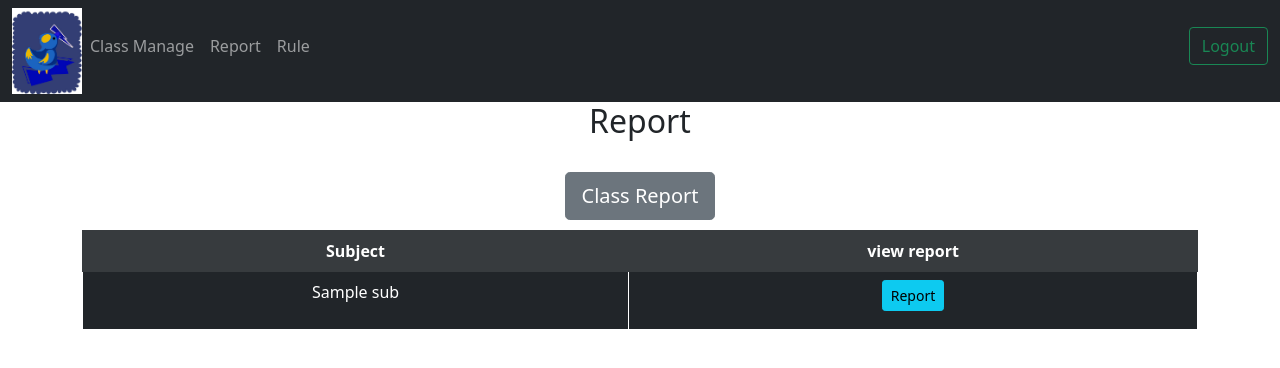
After one commit to taii217/StudentManagement, a Django app: template studentManagement/management/templates/report.html in a window 1280 px wide. The commit adds this page. Shown: the top 368 px of the page. Run offline with Django 3.2, Linux system fonts and the light colour scheme; the template is opened without the code that fills it: most values are stand-ins (such as "Sample title", 1, 10 or a date in 2020).

Commit message:
report view, rule condition

```diff
--- a/studentManagement/management/templates/navbar.html
+++ b/studentManagement/management/templates/navbar.html
@@ -32,7 +32,12 @@
 </nav> -->
 <nav class="navbar navbar-expand-lg navbar-dark bg-dark">
   <div class="container-fluid">
-    <img src="{% static 'images/thunderDuck.jpeg' %}" style="width: 70px; height:80px;">
+    <img src="{% static 'images/thunderDuck.jpeg' %}" style="width: 70px; height:100%;">
+
+    <button class="navbar-toggler" type="button" data-bs-toggle="collapse" data-bs-target="#navbarSupportedContent" aria-controls="navbarSupportedContent" aria-expanded="false" aria-label="Toggle navigation">
+      <span class="navbar-toggler-icon"></span>
+    </button>
+
     <div class="collapse navbar-collapse" id="navbarSupportedContent">
       <ul class="navbar-nav me-auto mb-2 mb-lg-0">
 	      {% if request.user.is_staff %}
@@ -52,7 +57,7 @@
         </li>
         {% endif %}
         <li class="nav-item">
-          <a class="nav-link" href="{% url 'classSummary' %}">Report</a>
+          <a class="nav-link" href="{% url 'report' %}">Report</a>
         </li>
         <li class="nav-item">
           <a class="nav-link" href="{% url 'rules' %}">Rule</a>
--- /dev/null
+++ b/studentManagement/management/templates/report.html
@@ -0,0 +1,48 @@
+{% extends 'main.html' %}
+{% load static %}
+{% block content %}
+<style>
+    a{
+        margin-bottom : 10px
+    }
+</style>
+
+<link rel="stylesheet" href="{% static 'css\rules.css' %}">
+	<div class="container">
+		<div class="row justify-content-center">
+			<div class="col-md-3 text-center mb-4">
+				<h2 class="heading-section">Report</h2>
+			</div>
+		</div>
+
+		<div class="row">
+			<div class="col-md-12">
+				<div class="table-wrap">
+                    <div class="d-flex justify-content-center">
+                    <a href="/classSummary" class="btn btn-secondary btn-lg" role="button" aria-pressed="true">Class Report</a>
+                    </div>
+					<table class="table table-dark table-bordered table-hover">
+						<thead class="thead-primary">
+							<tr class="table-active text-center">
+								<th>Subject</th>
+                                <th>view report</th>
+							</tr>
+						</thead>
+                        {% for sub in subj %}
+						<tbody>
+							<tr class="alert text-center" role="alert">
+								<td>
+									{{sub.Name}}
+								</td>
+								<td>
+									<a class="btn btn-sm btn-info" href="{% url 'subjectSummary' sub.ID %}">Report</a>
+								</td>
+							</tr>
+						</tbody>
+                        {% endfor %}
+					</table>
+				</div>
+			</div>
+		</div>
+	</div>
+{% endblock %}
--- a/studentManagement/management/templates/teachers.html
+++ b/studentManagement/management/templates/teachers.html
@@ -7,8 +7,6 @@
 	<div>
 		<p></P>
 		<a href="/addTeacher" class="btn btn-dark float-end" role="button" aria-pressed="true">add teacher</a>
-
-
 	</div>
 	{% endif %}
 	<div class="col-md">
--- a/studentManagement/management/templates/update_mark.html
+++ b/studentManagement/management/templates/update_mark.html
@@ -22,7 +22,6 @@
 						<th>Semester</th>
 						<th>Year_school</th>
 					</tr>
-
 					<tr>
 						<td>{{form.StudentID}}</td>
 						<td>{{form.SubjectID}}</td>
@@ -31,7 +30,6 @@
 						<td>{{form.MarkFinal}}</td>
 						<td>{{form.semester}}</td>
 						<td>{{form.year_school}}</td>
-
 					</tr>
 				</table>
 			</div>
--- a/studentManagement/management/urls.py
+++ b/studentManagement/management/urls.py
@@ -24,6 +24,8 @@ urlpatterns = [
 
     path('classSummary/',views.classSummary, name="classSummary"),
     path('subjectSummary/<str:subjectID>',views.subjectSummary, name="subjectSummary"),
+    path('report/',views.report, name="report"),
+
 
     path('classInfor/<str:pk>',views.class_Information,name="class_Information"),
     path('class_manage/',views.class_manage,name="class_manage"),
@@ -33,6 +35,8 @@ urlpatterns = [
 
     path('addStudent/', views.addStudent, name='addStudent'),
     path('addTeacher/', views.addTeacher, name='addTeacher'),
+    path('addTeacher/', views.addTeacher, name='addTeacher'),
+
 
     path('reset_password/',
         auth_views.PasswordResetView.as_view(template_name="password_reset.html"),
```
Also changed, not shown: studentManagement/management/createUser.py (+18 -2 lines), studentManagement/management/templates/student.html (+17 -14 lines), studentManagement/management/templates/teacher.html (+7 -5 lines), studentManagement/management/views.py (+16 -14 lines), studentManagement/db.sqlite3.
